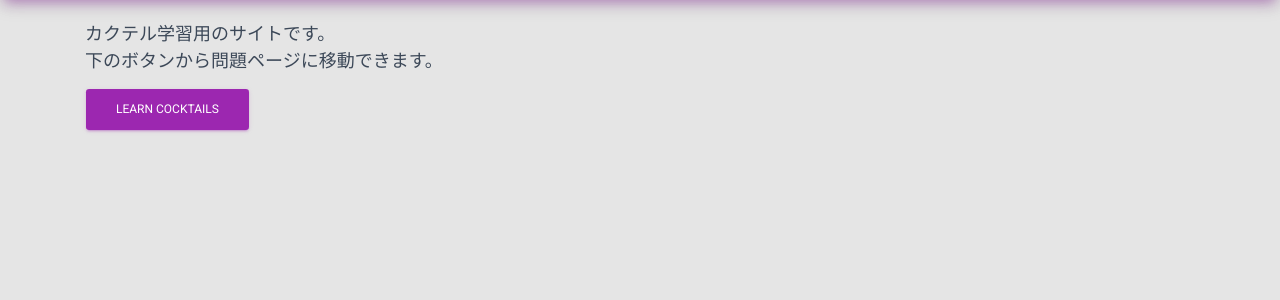
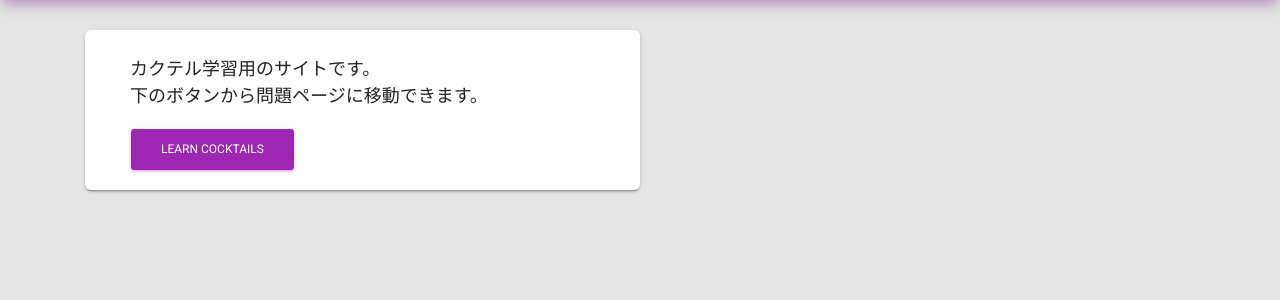
Before and after one commit to haueyne/tncProject, a Django app: page /learn-cocktail/ in a window 1280 px wide. Shown: the part 70-370 px from the top of the page. Run offline with Django 3.2, Linux system fonts and the light colour scheme; some libraries are stand-ins or nearby versions.

Commit message:
topページ表示修正

```diff
--- a/templates/learn_cocktail/top.html
+++ b/templates/learn_cocktail/top.html
@@ -1,12 +1,18 @@
 {% extends "learn_cocktail/base.html" %}
 
 {% block main_contents %}
-<p class="h4">
-  カクテル学習用のサイトです。<br />
-  下のボタンから問題ページに移動できます。
-</p>
+<div class="card col-xs-12 col-sm-10 col-md-8 col-xl-6">
+  <div class="card-body">
+    <p class="card-text h4">
+      カクテル学習用のサイトです。<br />
+      下のボタンから問題ページに移動できます。
+    </p>
+  </div>
+  <div class="card-footer">
+    <!-- 学習ページ遷移ボタン -->
+    <a class="btn btn-primary" href="{% url 'question' %}" role="button">learn cocktails</a>
+  </div>
+</div>
 
-<!-- 学習ページ遷移ボタン -->
-<a class="btn btn-primary" href="{% url 'question' %}" role="button">learn cocktails</a>
 
 {% endblock %}
```
